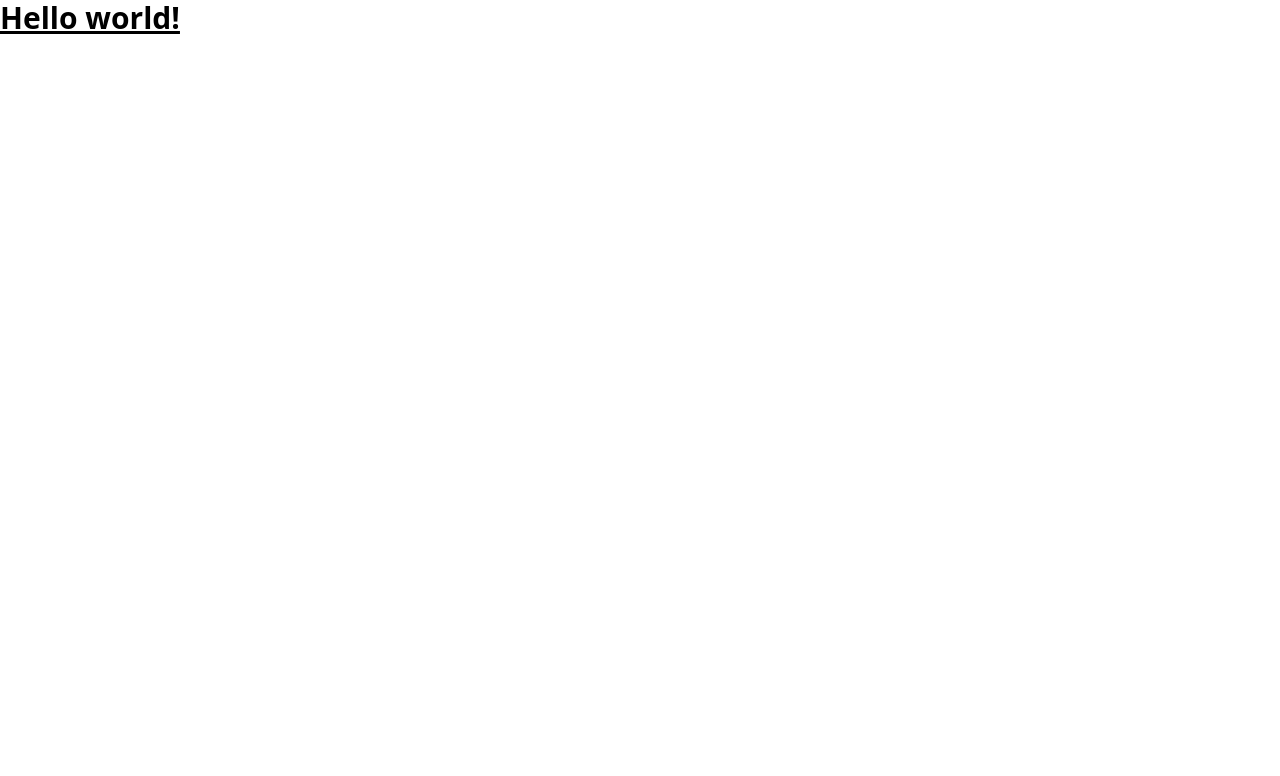
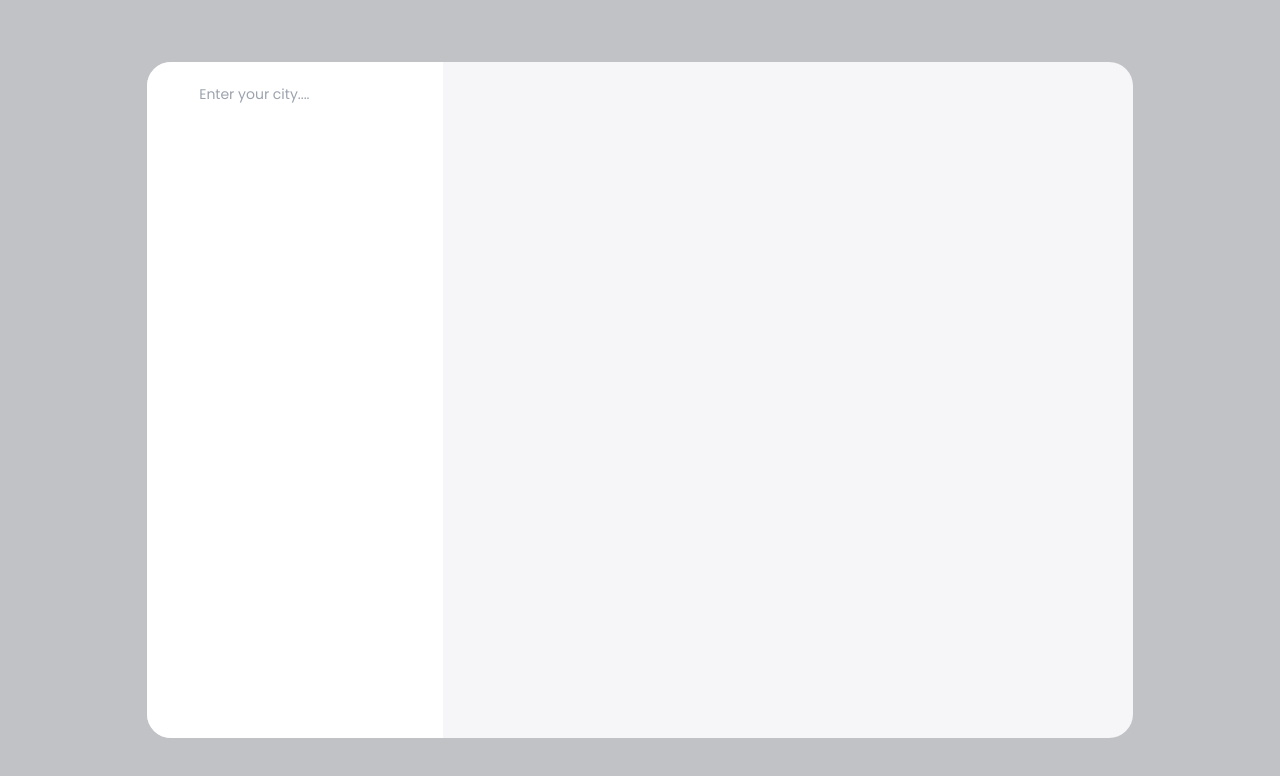
Before and after one commit to ay690/Weather-APP, a React (Vite) app: page / in a window 1280 px wide. Shown: the top 776 px of the page. Built offline with nearby package versions, Linux system fonts and the light colour scheme.

Commit message:
update: searchBar

```diff
--- a/src/App.jsx
+++ b/src/App.jsx
@@ -1,9 +1,10 @@
 /* eslint-disable no-unused-vars */
+import { Main } from "./components/index";
 
 function App() {
   return (
     <>
-      <h1 className="text-3xl font-bold underline">Hello world!</h1>
+     <Main />
     </>
   );
 }
--- /dev/null
+++ b/src/components/Main.jsx
@@ -0,0 +1,17 @@
+import { Search } from "./index";
+
+const Main = () => {
+  return (
+    <div className="w-screen h-screen Main bg-[#C1C2C6] lg:p-6 p-4 xs:p-0 sm:p-0 flex justify-center items-center">
+      {/* making of the box or container */}
+      <div className="w-[80%] lg:w-[80%] xs:w-full sm:w-full h-[90%] lg:h-[90%] xs:h-full sm:h-full bg-[#F6F6F8] rounded-[24px] lg:rounded-[24px] xs:rounded-none sm:rounded-none xs:flex-col sm:flex-col flex flex-row lg:flex-row md:overflow-y-scroll lg:overflow-hidden xs:overflow-y-scroll sm:overflow-y-scroll pb-0 lg:pb-0 sm:pb-4">
+        {/* making of left column  */}
+        <div className="w-[30%] lg:w-[30%] xs:w-full sm:w-full h-full bg-[#FFFFFF] pl-10 py-4 flex flex-col justify-between items-start gap-4">
+          <Search />
+        </div>
+      </div>
+    </div>
+  );
+};
+
+export default Main;
--- /dev/null
+++ b/src/components/Search.jsx
@@ -0,0 +1,16 @@
+import { CiSearch } from "react-icons/ci";
+
+const Search = () => {
+  return (
+    <div className="flex items-center justify-start w-full h-8 gap-3 py-2">
+      <CiSearch className="text-2xl  text[#606060]" />
+      <input
+        placeholder="Enter your city...."
+        type="text"
+        className="text-sm border-none outline-none font-Popin placeholder:font-Popin placeholder:font-normal placeholder:text[#606060] bg-transparent"
+      />
+    </div>
+  );
+};
+
+export default Search;
--- /dev/null
+++ b/src/components/index.js
@@ -0,0 +1,4 @@
+import Main from "./Main";
+import Search from "./Search";
+
+export { Main, Search };
```
